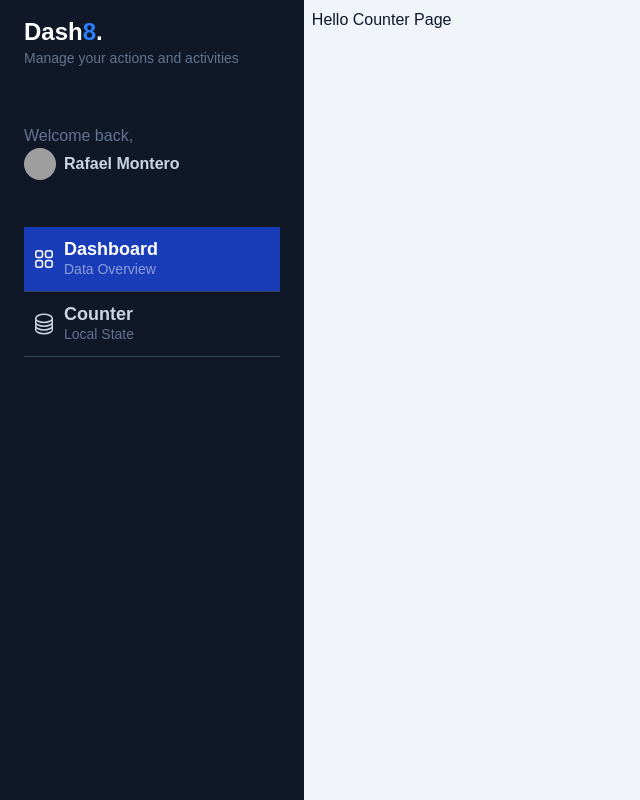
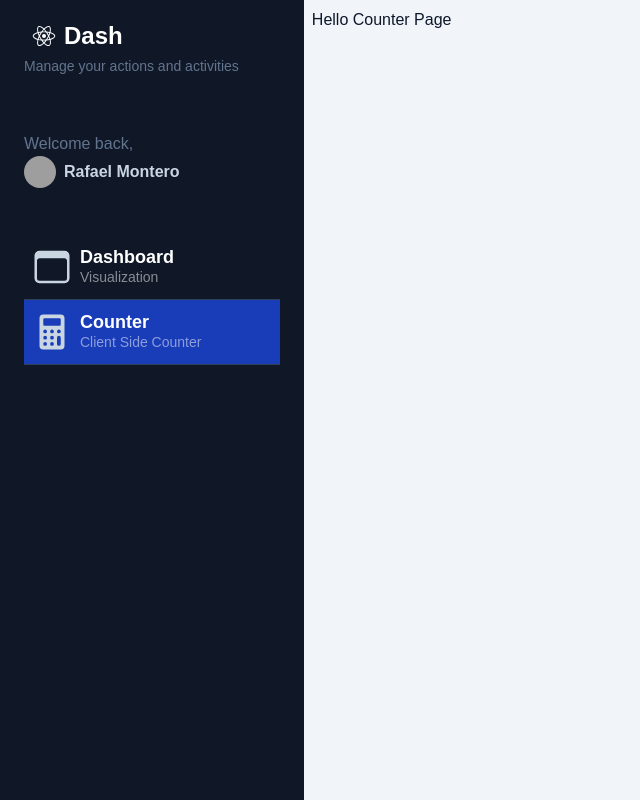
Before and after one commit to rmontero90/next-02-my-dashboard, a Next.js app: page /dashboard/counter in a window 1280 px wide. Shown: the whole page, without its empty margins (0-640 px from the left). Built offline with nearby package versions, Linux system fonts and the light colour scheme; grey boxes are pictures that could not be loaded.

Commit message:
Add dynamic sidebar items
Client side component in SSR

```diff
--- a/app/components/Sidebar.tsx
+++ b/app/components/Sidebar.tsx
@@ -1,4 +1,21 @@
 import Image from "next/image";
+import { IoBrowsersOutline, IoCalculator, IoLogoReact } from "react-icons/io5";
+import { SidebarMenuItem } from "./SidebarMenuItem";
+
+const menuItems = [
+  {
+    path: "/dashboard/main",
+    icon: <IoBrowsersOutline size={40} />,
+    title: "Dashboard",
+    subTitle: "Visualization",
+  },
+  {
+    path: "/dashboard/counter",
+    icon: <IoCalculator size={40} />,
+    title: "Counter",
+    subTitle: "Client Side Counter",
+  },
+];
 
 export const Sidebar = () => {
   return (
@@ -8,8 +25,9 @@
       className="bg-gray-900 min-h-screen z-10 text-slate-300 w-64 left-0 h-screen overflow-y-scroll"
     >
       <div id="logo" className="my-4 px-6">
-        <h1 className="text-lg md:text-2xl font-bold text-white">
-          Dash<span className="text-blue-500">8</span>.
+        <h1 className="flex items-center text-lg md:text-2xl font-bold text-white">
+          <IoLogoReact className="m-2" />
+          <span>Dash</span>
         </h1>
         <p className="text-slate-500 text-sm">
           Manage your actions and activities
@@ -31,64 +49,9 @@
         </a>
       </div>
       <div id="nav" className="w-full px-6">
-        <a
-          href="#"
-          className="w-full px-2 inline-flex space-x-2 items-center border-b border-slate-700 py-3 bg-blue-800 hover:bg-white/5 transition ease-linear duration-150"
-        >
-          <div>
-            <svg
-              xmlns="http://www.w3.org/2000/svg"
-              fill="none"
-              viewBox="0 0 24 24"
-              strokeWidth="1.5"
-              stroke="currentColor"
-              className="w-6 h-6 text-white"
-            >
-              <path
-                strokeLinecap="round"
-                strokeLinejoin="round"
-                d="M3.75 6A2.25 2.25 0 016 3.75h2.25A2.25 2.25 0 0110.5 6v2.25a2.25 2.25 0 01-2.25 2.25H6a2.25 2.25 0 01-2.25-2.25V6zM3.75 15.75A2.25 2.25 0 016 13.5h2.25a2.25 2.25 0 012.25 2.25V18a2.25 2.25 0 01-2.25 2.25H6A2.25 2.25 0 013.75 18v-2.25zM13.5 6a2.25 2.25 0 012.25-2.25H18A2.25 2.25 0 0120.25 6v2.25A2.25 2.25 0 0118 10.5h-2.25a2.25 2.25 0 01-2.25-2.25V6zM13.5 15.75a2.25 2.25 0 012.25-2.25H18a2.25 2.25 0 012.25 2.25V18A2.25 2.25 0 0118 20.25h-2.25A2.25 2.25 0 0113.5 18v-2.25z"
-              />
-            </svg>
-          </div>
-          <div className="flex flex-col">
-            <span className="text-lg font-bold leading-5 text-white">
-              Dashboard
-            </span>
-            <span className="text-sm text-white/50 hidden md:block">
-              Data Overview
-            </span>
-          </div>
-        </a>
-        <a
-          href="#"
-          className="w-full px-2 inline-flex space-x-2 items-center border-b border-slate-700 py-3 hover:bg-white/5 transition ease-linear duration-150"
-        >
-          <div>
-            <svg
-              xmlns="http://www.w3.org/2000/svg"
-              fill="none"
-              viewBox="0 0 24 24"
-              strokeWidth="1.5"
-              stroke="currentColor"
-              className="w-6 h-6"
-            >
-              <path
-                strokeLinecap="round"
-                strokeLinejoin="round"
-                d="M20.25 6.375c0 2.278-3.694 4.125-8.25 4.125S3.75 8.653 3.75 6.375m16.5 0c0-2.278-3.694-4.125-8.25-4.125S3.75 4.097 3.75 6.375m16.5 0v11.25c0 2.278-3.694 4.125-8.25 4.125s-8.25-1.847-8.25-4.125V6.375m16.5 0v3.75m-16.5-3.75v3.75m16.5 0v3.75C20.25 16.153 16.556 18 12 18s-8.25-1.847-8.25-4.125v-3.75m16.5 0c0 2.278-3.694 4.125-8.25 4.125s-8.25-1.847-8.25-4.125"
-              />
-            </svg>
-          </div>
-          <div className="flex flex-col">
-            <span className="text-lg text-slate-300 font-bold leading-5">
-              Counter
-            </span>
-            <span className="text-sm text-slate-500 hidden md:block">
-              Local State
-            </span>
-          </div>
-        </a>
+        {menuItems.map((item) => (
+          <SidebarMenuItem key={item.path} {...item} />
+        ))}
       </div>
     </div>
   );
--- /dev/null
+++ b/app/components/SidebarMenuItem.tsx
@@ -0,0 +1,30 @@
+"use client";
+import Link from "next/link";
+import { usePathname } from "next/navigation";
+import { JSX } from "react/jsx-runtime";
+
+interface Props {
+  path: string;
+  icon: JSX.Element;
+  title: string;
+  subTitle: string;
+}
+
+export const SidebarMenuItem = ({ path, icon, title, subTitle }: Props) => {
+  const currentPath = usePathname();
+  return (
+    <Link
+      href={path}
+      className={`w-full px-2 inline-flex space-x-2 items-center border-b border-slate-700 py-3 hover:bg-white/5 transition ease-linear duration-150
+        ${currentPath === path ? "bg-blue-800" : ""}`}
+    >
+      <div>{icon}</div>
+      <div className="flex flex-col">
+        <span className="text-lg font-bold leading-5 text-white">{title}</span>
+        <span className="text-sm text-white/50 hidden md:block">
+          {subTitle}
+        </span>
+      </div>
+    </Link>
+  );
+};
--- /dev/null
+++ b/app/dashboard/main/page.tsx
@@ -0,0 +1,7 @@
+export default function MainPage() {
+  return (
+    <div>
+      <h1>Main Page</h1>
+    </div>
+  );
+}
--- a/app/page.tsx
+++ b/app/page.tsx
@@ -1,5 +1,5 @@
 import { redirect } from "next/navigation";
 
 export default function HomePage() {
-  redirect("/dashboard/counter");
+  redirect("/dashboard/main");
 }
--- a/package.json
+++ b/package.json
@@ -11,7 +11,8 @@
   "dependencies": {
     "next": "16.3.4",
     "react": "19.2.8",
-    "react-dom": "19.2.8"
+    "react-dom": "19.2.8",
+    "react-icons": "^5.7.0"
   },
   "devDependencies": {
     "@tailwindcss/postcss": "^4",
```
Also changed, not shown: 1 other file (tests, documents, lock files or other folders).
